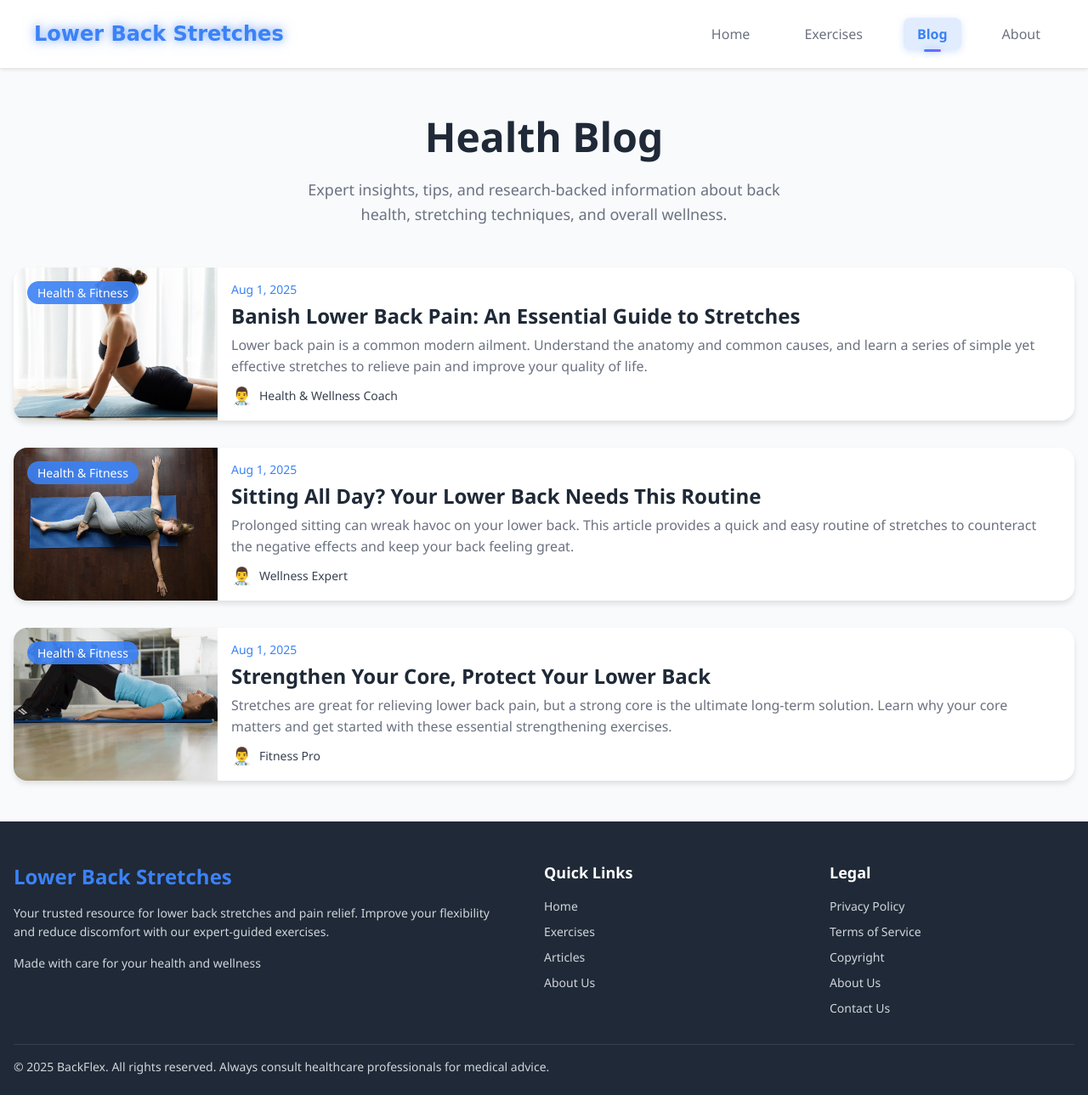
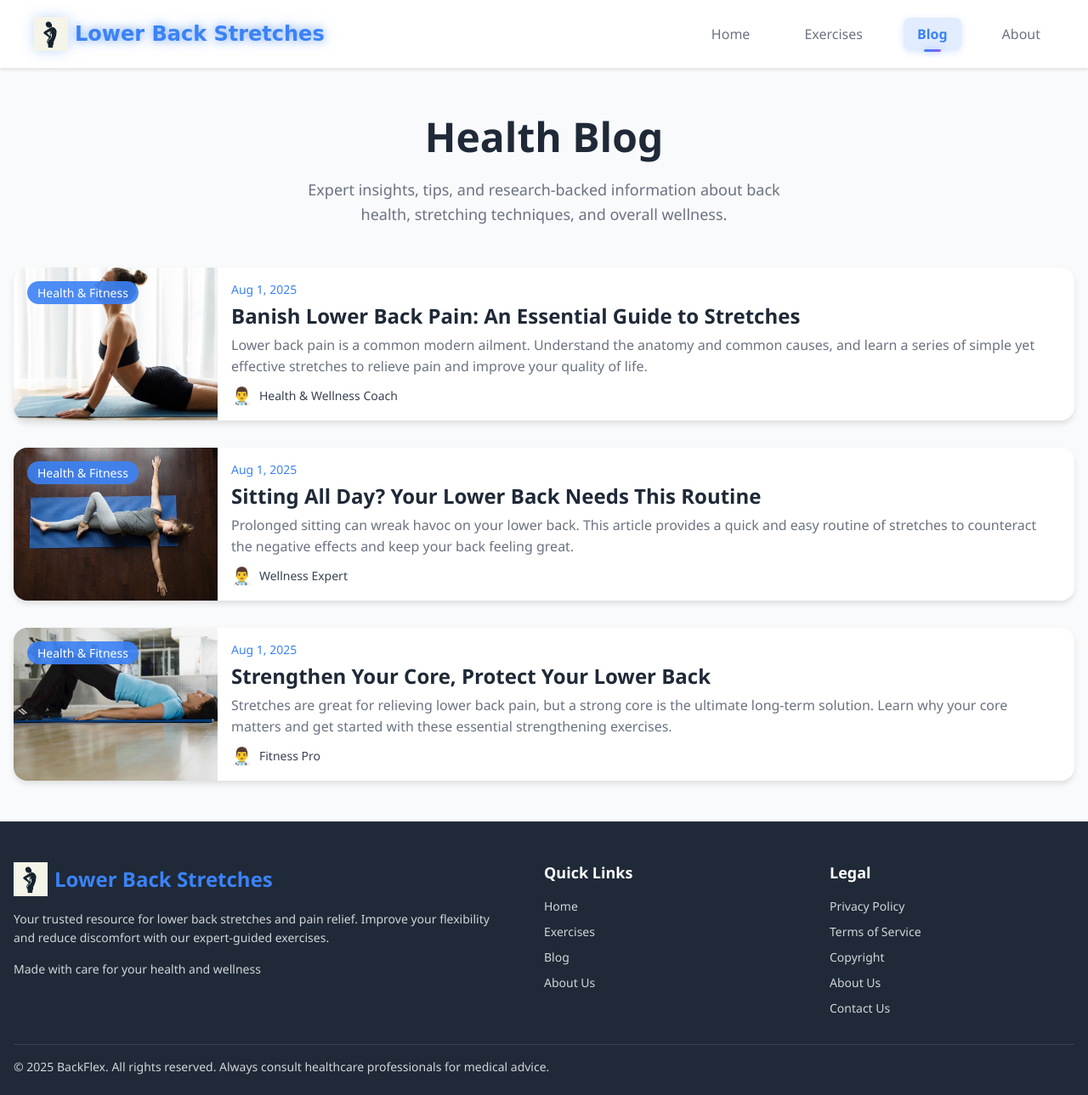
Before and after one commit to wanghuan072/Lower-Back-Stretches, a Vue app: page /blog in a window 1280 px wide. Shown: the whole page at 85% size. Built offline with nearby package versions, Linux system fonts and the light colour scheme.

Commit message:
更改邮箱

```diff
--- a/src/components/Footer.vue
+++ b/src/components/Footer.vue
@@ -6,6 +6,7 @@
         <div class="footer-column">
           <div class="footer-brand">
             <div class="footer-logo">
+              <img src="/images/logo.png" alt="Lower Back Stretches" class="footer-logo-image" />
               <span class="footer-logo-text">Lower Back Stretches</span>
             </div>
             <p class="footer-description">
@@ -23,7 +24,7 @@
           <ul class="footer-links">
             <li><a href="/" class="footer-link">Home</a></li>
             <li><a href="/exercises" class="footer-link">Exercises</a></li>
-            <li><a href="/articles" class="footer-link">Articles</a></li>
+            <li><a href="/blog" class="footer-link">Blog</a></li>
             <li><a href="/about" class="footer-link">About Us</a></li>
           </ul>
         </div>
@@ -72,12 +73,6 @@ export default {
   margin-top: auto;
 }
 
-.container {
-  max-width: 1400px;
-  margin: 0 auto;
-  width: 100%;
-}
-
 /* 上部分：三列布局 */
 .footer-top {
   display: grid;
@@ -95,6 +90,11 @@ export default {
   display: flex;
   flex-direction: column;
   gap: 1rem;
+}
+
+.footer-logo-image {
+  width: 40px;
+  height: 40px;
 }
 
 .footer-logo {
--- a/src/components/Header.vue
+++ b/src/components/Header.vue
@@ -3,7 +3,7 @@
     <div class="container">
       <div class="header-content">
         <div class="logo">
-          <!-- <span class="logo-icon">💙</span> -->
+          <img src="/images/logo.png" alt="Lower Back Stretches" class="logo-image" />
           <span class="logo-text">Lower Back Stretches</span>
         </div>
 
@@ -139,15 +139,15 @@ export default {
   transition: all 0.3s ease;
 }
 
+.logo-image {
+  width: 40px;
+  height: 40px;
+}
+
 .logo-icon {
   font-size: 2rem;
   filter: drop-shadow(0 0 8px rgba(59, 130, 246, 0.4));
   transition: all 0.3s ease;
-}
-
-.logo:hover .logo-icon {
-  filter: drop-shadow(0 0 12px rgba(59, 130, 246, 0.6));
-  transform: rotate(5deg);
 }
 
 .nav {
--- a/src/views/ContactView.vue
+++ b/src/views/ContactView.vue
@@ -11,9 +11,7 @@
           <div class="contact-section">
             <h2>Email</h2>
             <p>Send us an email and we'll respond within 24 hours:</p>
-            <a href="mailto:jennifermontai77@gmail.com" class="email-link"
-              >jennifermontai77@gmail.com</a
-            >
+            <a href="mailto:kadiyamobi89@gmail.com" class="email-link">kadiyamobi89@gmail.com</a>
           </div>
 
           <div class="contact-section">
--- a/src/views/CopyrightView.vue
+++ b/src/views/CopyrightView.vue
@@ -136,7 +136,7 @@
           <div class="copyright-section">
             <h2>Contact Information</h2>
             <p>For copyright-related inquiries, licensing requests, or infringement reports:</p>
-            <p>Email: <a href="mailto:jennifermontai77@gmail.com">jennifermontai77@gmail.com</a></p>
+            <p>Email: <a href="mailto:kadiyamobi89@gmail.com">kadiyamobi89@gmail.com</a></p>
           </div>
 
           <div class="copyright-section">
--- a/src/views/PrivacyPolicyView.vue
+++ b/src/views/PrivacyPolicyView.vue
@@ -99,7 +99,7 @@
               If you have any questions about this Privacy Policy or our data practices, please
               contact us:
             </p>
-            <p>Email: <a href="mailto:jennifermontai77@gmail.com">jennifermontai77@gmail.com</a></p>
+            <p>Email: <a href="mailto:kadiyamobi89@gmail.com">kadiyamobi89@gmail.com</a></p>
           </div>
 
           <div class="policy-section">
--- a/src/views/TermsOfServiceView.vue
+++ b/src/views/TermsOfServiceView.vue
@@ -173,7 +173,7 @@
           <div class="terms-section">
             <h2>Contact Information</h2>
             <p>If you have any questions about these Terms of Service, please contact us:</p>
-            <p>Email: <a href="mailto:jennifermontai77@gmail.com">jennifermontai77@gmail.com</a></p>
+            <p>Email: <a href="mailto:kadiyamobi89@gmail.com">kadiyamobi89@gmail.com</a></p>
           </div>
         </div>
       </div>
```
